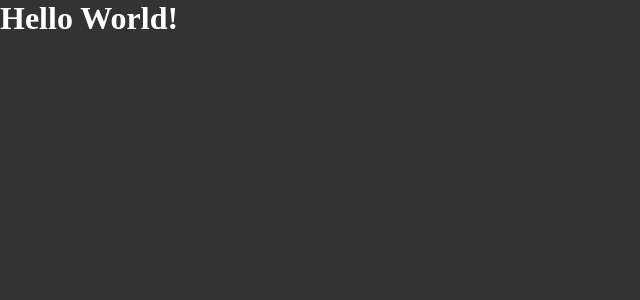
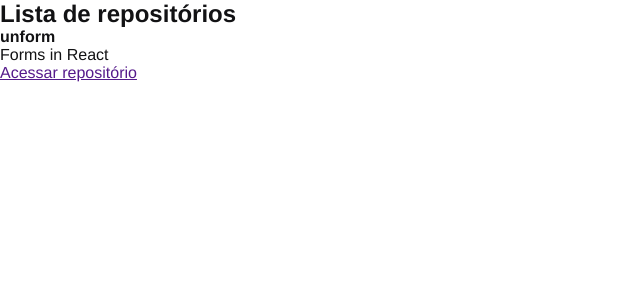
Before and after one commit to AdriandersonLira/github-explorer, a React app: page / in a window 1280 px wide. Shown: the top 300 px of the page, without its empty margins (0-640 px from the left). Built offline with nearby package versions, Linux system fonts and the light colour scheme.

Commit message:
Update App.jsx, RepositoryList.jsx, and global.scss

```diff
--- a/src/App.jsx
+++ b/src/App.jsx
@@ -1,5 +1,6 @@
+import { RepositoryList } from './components/RepositoryList';
 import './styles/global.scss';
 
 export function App() {
-  return <h1>Hello World!</h1>
+  return <RepositoryList/>
 }
--- /dev/null
+++ b/src/components/RepositoryList.jsx
@@ -0,0 +1,18 @@
+export function RepositoryList() {
+  return (
+    <section className="repository-list">
+      <h1>Lista de repositórios</h1>
+
+      <ul>
+        <li>
+          <strong>unform</strong>
+          <p>Forms in React</p>
+
+          <a href="">
+            Acessar repositório
+          </a>
+        </li>
+      </ul>
+    </section>
+  )
+}
--- a/src/styles/global.scss
+++ b/src/styles/global.scss
@@ -5,7 +5,6 @@
 }
 
 body {
-  font: Arial, Helvetica, sans-serif;
-  background-color: #333;
-  color: #fff;
+  font: 16px "Helvetica Neue", Arial,sans-serif;
+  color: #121214;
 }
```
